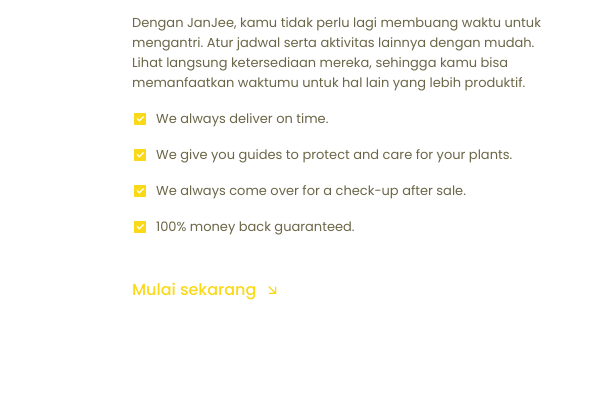
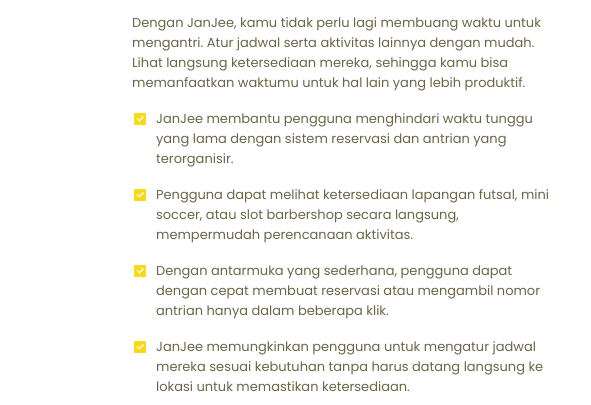
Before and after one commit to nasependi/janjee, a plain HTML site: page index.html in a window 1280 px wide. Shown: the part 1272-1677 px from the top of the page, 564-1155 px from the left. Drawn offline with nearby package versions, Linux system fonts and the light colour scheme.

Commit message:
Update index.html

```diff
--- a/index.html
+++ b/index.html
@@ -154,19 +154,19 @@
                         <div class="about-details">
                             <p class="about-details-description">
                                 <i class="ri-checkbox-fill about-details-icon"></i>
-                                We always deliver on time.
+                                JanJee membantu pengguna menghindari waktu tunggu yang lama dengan sistem reservasi dan antrian yang terorganisir.
                             </p>
                             <p class="about-details-description">
                                 <i class="ri-checkbox-fill about-details-icon"></i>
-                                We give you guides to protect and care for your plants.
+                                Pengguna dapat melihat ketersediaan lapangan futsal, mini soccer, atau slot barbershop secara langsung, mempermudah perencanaan aktivitas.
                             </p>
                             <p class="about-details-description">
                                 <i class="ri-checkbox-fill about-details-icon"></i>
-                                We always come over for a check-up after sale.
+                                Dengan antarmuka yang sederhana, pengguna dapat dengan cepat membuat reservasi atau mengambil nomor antrian hanya dalam beberapa klik.
                             </p>
                             <p class="about-details-description">
                                 <i class="ri-checkbox-fill about-details-icon"></i>
-                                100% money back guaranteed.
+                                JanJee memungkinkan pengguna untuk mengatur jadwal mereka sesuai kebutuhan tanpa harus datang langsung ke lokasi untuk memastikan ketersediaan.
                             </p>
                         </div>
 
```
